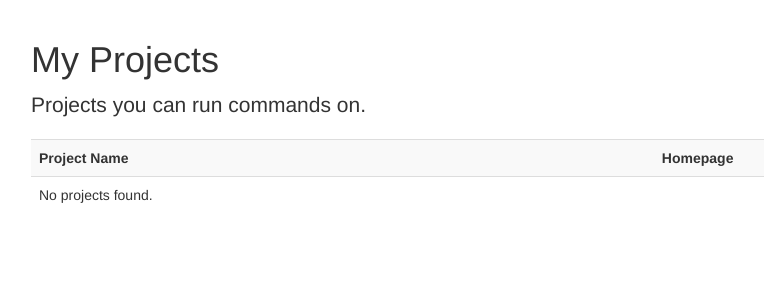
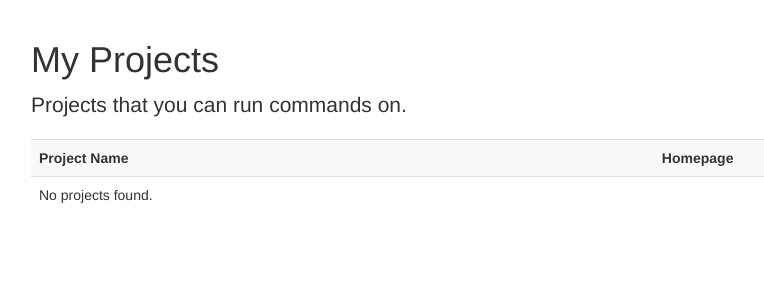
Before and after one commit to mozilla/captain, a Python web app: template captain/projects/templates/projects/my_projects.html in a window 1280 px wide. Shown: the part 51-351 px from the top of the page, without its empty margins (39-803 px from the left). Run offline with Jinja, Linux system fonts and the light colour scheme; the template is opened without the code that fills it, so the values that code supplies are empty.

Commit message:
Small change mostly to test deployment.

```diff
--- a/captain/projects/templates/projects/my_projects.html
+++ b/captain/projects/templates/projects/my_projects.html
@@ -3,5 +3,5 @@
 {% set title = 'My Projects' %}
 
 {% block description %}
-  <p class="lead">Projects you can run commands on.</p>
+  <p class="lead">Projects that you can run commands on.</p>
 {% endblock %}
```
